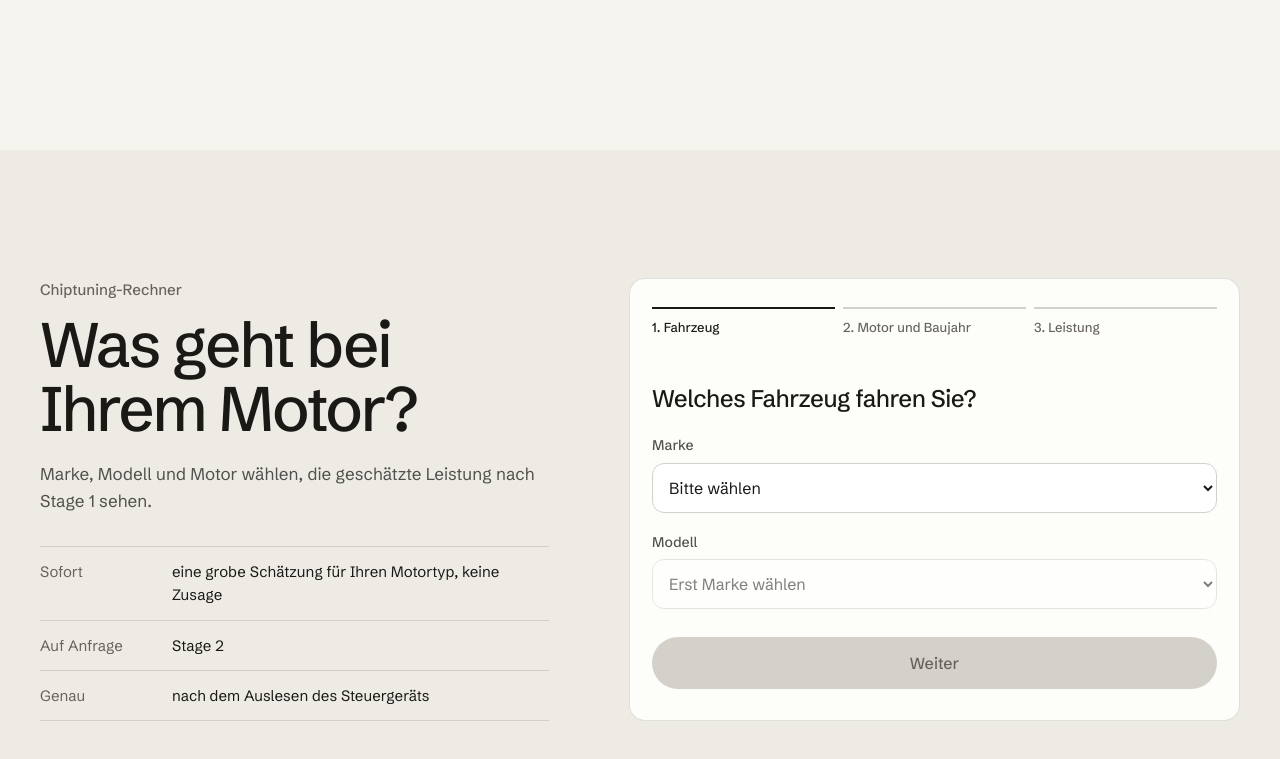
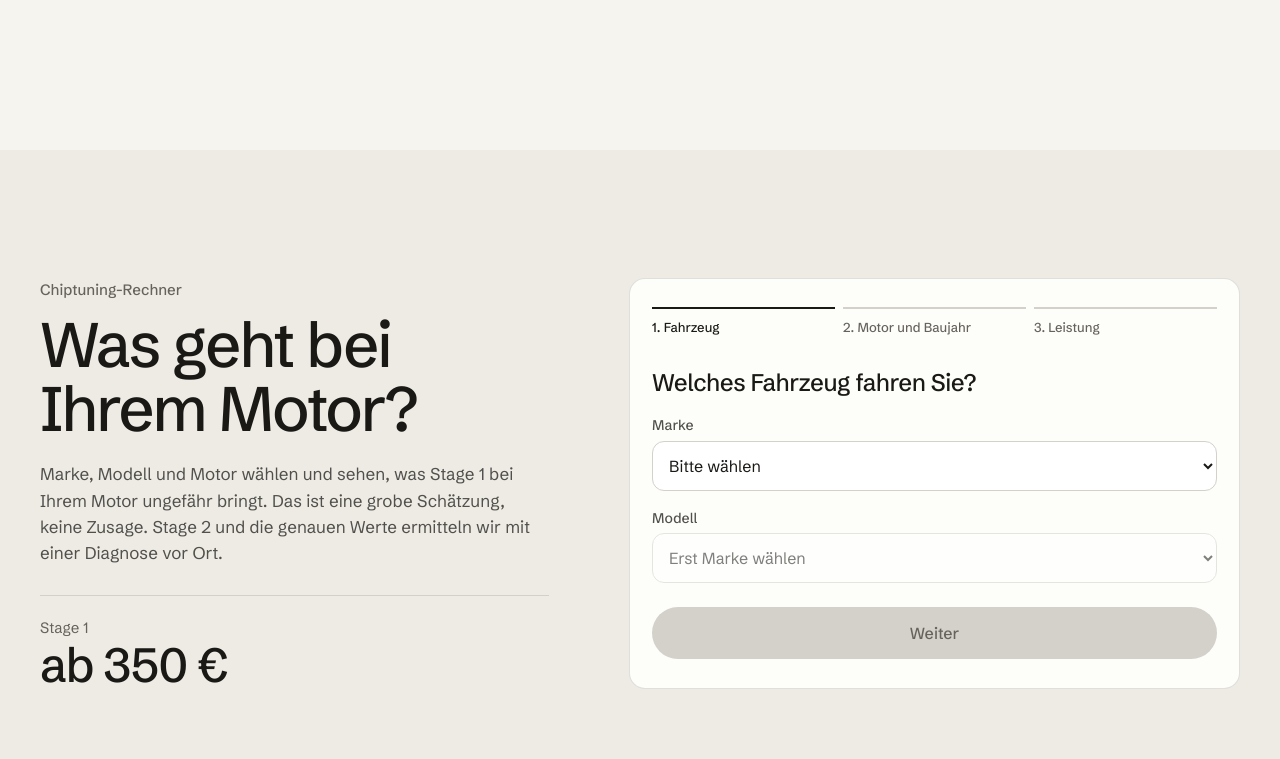
Before and after one commit to sakasolutions/brenzkfz, a plain HTML site: page entwurf-3-hell-a.html in a window 1280 px wide. Shown: the part 1941-2700 px from the top of the page. Drawn offline with Linux system fonts and the light colour scheme.

Commit message:
Entwurf 3, Abschnitt 3: Fließtext statt Eckdaten, Diagnose vor Ort, Stage 1 ab 350 € sichtbar
Preis auch in der Chiptuning-Tafel (von Mert zu bestätigen, Endpreis inkl. MwSt. prüfen).

Co-Authored-By: Claude Opus 5.5 <noreply@anthropic.com>

```diff
--- a/entwurf-3-hell-a.html
+++ b/entwurf-3-hell-a.html
@@ -191,6 +191,10 @@ button{font:inherit}
 .rechner h2{margin:0;font-size:clamp(2.25rem,1.2rem + 3.4vw,4rem);font-weight:500;line-height:1.02;letter-spacing:-.035em;text-wrap:balance}
 .rechner-unter{margin:0;max-width:34em;color:var(--fliess)}
 .kennzeile{margin:0 0 -8px;font-size:.9375rem;font-weight:500;color:var(--leise)}
+/* Preis sichtbar: Transparenz bringt Anfragen (Sinan) */
+.preis{display:grid;gap:2px;margin:8px 0 0;padding-top:20px;border-top:1px solid var(--haar)}
+.preis span{font-size:.9375rem;color:var(--leise)}
+.preis strong{font-size:clamp(2.25rem,1.6rem + 2vw,3rem);font-weight:500;line-height:1;letter-spacing:-.03em}
 .daten{margin:12px 0 0;border-top:1px solid var(--haar)}
 .daten div{display:grid;grid-template-columns:8em 1fr;gap:12px;padding-block:13px;border-bottom:1px solid var(--haar);font-size:.9375rem}
 .daten dt{color:var(--leise)}
@@ -446,7 +450,7 @@ button{font:inherit}
           <h3 id="k2">Chiptuning</h3>
           <p class="gebiet">Für Fahrzeuge aus der ganzen Region</p>
           <!-- Partner vorerst nicht nennen (Mert, 17.11.2026) -->
-          <p class="text">Mehr Leistung durch Softwareoptimierung. Was bei Ihrem Motor ungefähr drin ist, zeigt der Rechner sofort, die genauen Werte kommen nach dem Auslesen.</p>
+          <p class="text">Mehr Leistung durch Softwareoptimierung, Stage 1 ab 350&nbsp;€. Was bei Ihrem Motor ungefähr drin ist, zeigt der Rechner sofort.</p>
           <a class="link" href="#rechner"><span>Mehrleistung berechnen</span><svg aria-hidden="true"><use href="#pfeil"/></svg></a>
         </div>
       </article>
@@ -474,12 +478,9 @@ button{font:inherit}
       <div class="rechner-text">
         <p class="kennzeile">Chiptuning-Rechner</p>
         <h2 id="rechner-titel">Was geht bei Ihrem Motor?</h2>
-        <p class="rechner-unter">Marke, Modell und Motor wählen, die geschätzte Leistung nach Stage 1 sehen.</p>
-        <dl class="daten">
-          <div><dt>Sofort</dt><dd>eine grobe Schätzung für Ihren Motortyp, keine Zusage</dd></div>
-          <div><dt>Auf Anfrage</dt><dd>Stage 2</dd></div>
-          <div><dt>Genau</dt><dd>nach dem Auslesen des Steuergeräts</dd></div>
-        </dl>
+        <p class="rechner-unter">Marke, Modell und Motor wählen und sehen, was Stage 1 bei Ihrem Motor ungefähr bringt. Das ist eine grobe Schätzung, keine Zusage. Stage 2 und die genauen Werte ermitteln wir mit einer Diagnose vor Ort.</p>
+        <!-- (bestätigen) Preis von Mert („350 € aufwärts“, laut Sinan 17.11.). Für Privatkunden vermutlich als Endpreis inkl. MwSt. angeben: prüfen -->
+        <p class="preis"><span>Stage 1</span><strong>ab 350&nbsp;€</strong></p>
       </div>
 
       <form class="zettel" id="form" novalidate>
```
Also changed, not shown: entwurf-3-hell-b.html (+8 -7 lines), entwurf-3-mix.html (+8 -7 lines), entwurf-3.html (+8 -7 lines), werkzeuge/entwurf3-vorlage.html (+8 -7 lines).
